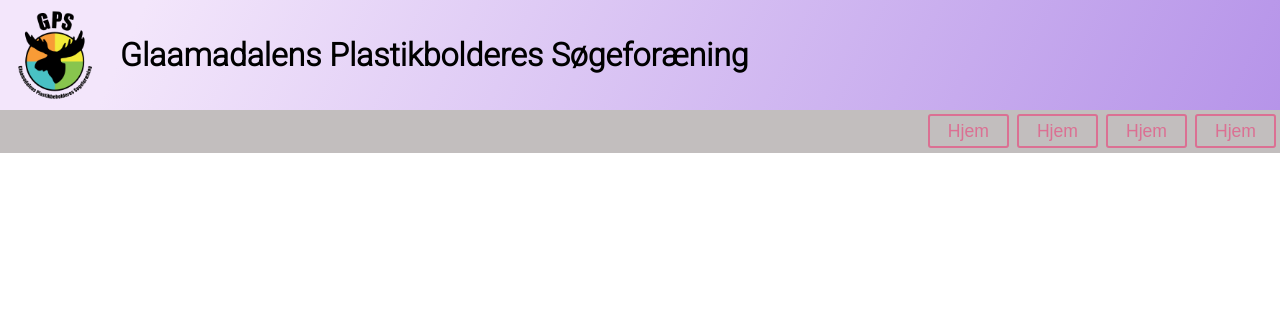
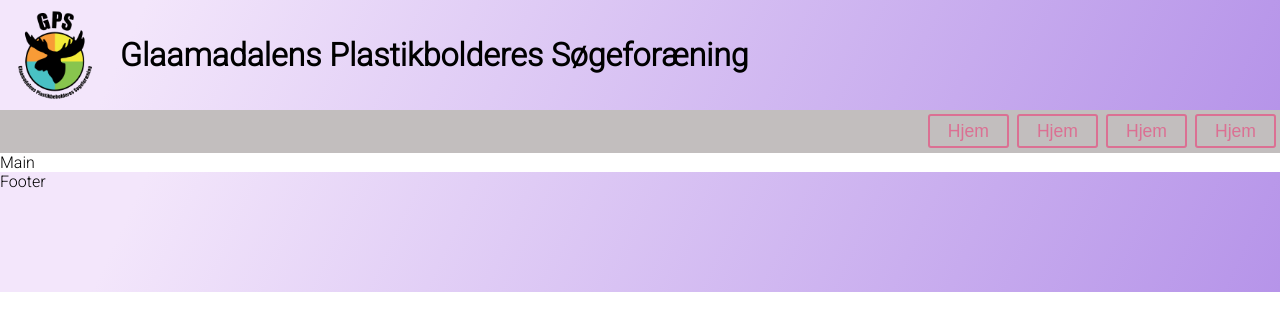
Before and after one commit to OleTjernstad/gps.cms, a Next.js app: page / in a window 1280 px wide. Shown: the top 330 px of the page. Built offline with nearby package versions, Linux system fonts and the light colour scheme.

Commit message:
Started on footer and main

```diff
--- a/layouts/blog.tsx
+++ b/layouts/blog.tsx
@@ -1,12 +1,16 @@
+import { Footer } from "./blog/footer";
 import { Header } from "./blog/header";
 import { Navbar } from "./blog/navbar";
 import styled from "styled-components";
 
+const Main = styled.main``;
 export const Blog = () => {
   return (
     <>
       <Header />
       <Navbar />
+      <Main>Main</Main>
+      <Footer />
     </>
   );
 };
--- /dev/null
+++ b/layouts/blog/footer.tsx
@@ -0,0 +1,18 @@
+import Image from "next/image";
+import Logo from "../../public/logo.png";
+import styled from "styled-components";
+
+const FooterElem = styled.footer`
+  background: linear-gradient(
+    115deg,
+    rgba(243, 230, 251, 1) 11%,
+    rgba(182, 148, 233, 1) 100%
+  );
+  width: 100%;
+  height: 120px;
+  margin-top: auto;
+`;
+
+export const Footer = () => {
+  return <FooterElem>Footer</FooterElem>;
+};
```
